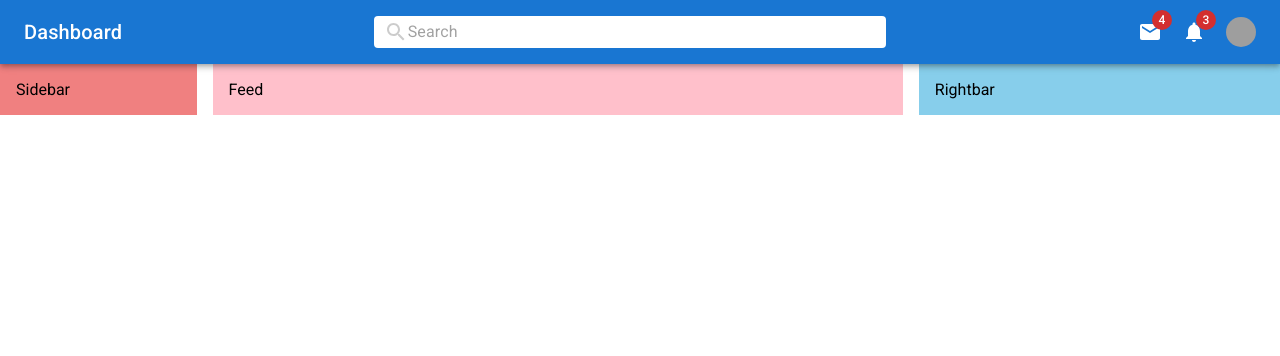
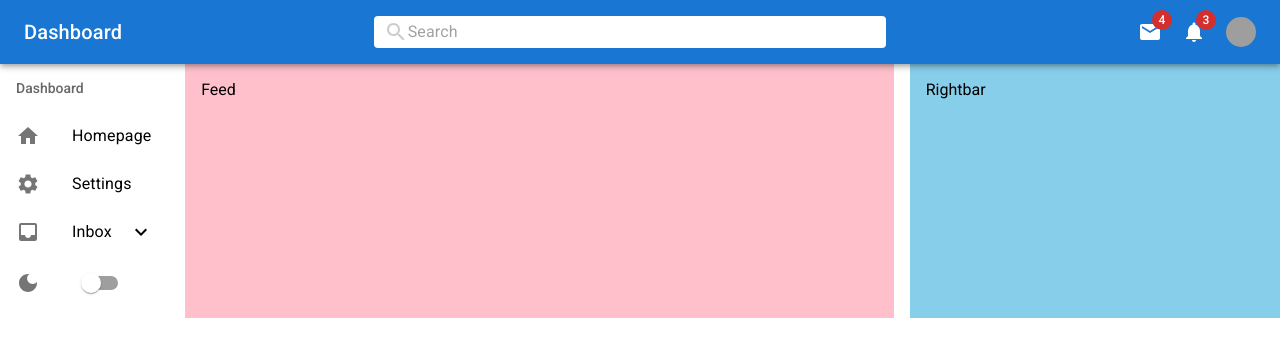
Before and after one commit to voboghure-dev/react-mui-social-site, a React (Create React App) app: page / in a window 1280 px wide. Shown: the top 356 px of the page. Built offline with nearby package versions, Linux system fonts and the light colour scheme; grey boxes are pictures that could not be loaded.

Commit message:
Add sidebar menu
Signed-off-by: Tapan Kumer Das <voboghure.dev@gmail.com>

```diff
--- a/src/components/Sidebar.jsx
+++ b/src/components/Sidebar.jsx
@@ -1,15 +1,94 @@
-import { Box } from '@mui/material';
-import React from 'react';
+import {
+  DarkMode,
+  Drafts,
+  ExpandLess,
+  ExpandMore,
+  Home,
+  Inbox,
+  Send,
+  Settings,
+  StarBorder,
+} from '@mui/icons-material';
+import {
+  Box,
+  Collapse,
+  List,
+  ListItem,
+  ListItemButton,
+  ListItemIcon,
+  ListItemText,
+  ListSubheader,
+  Switch,
+} from '@mui/material';
+import React, { useState } from 'react';
 
 export default function Sidebar() {
+  const [open, setOpen] = useState(false);
+
+  const handleClick = () => {
+    setOpen(!open);
+  };
+
   return (
-    <Box
-      bgcolor='lightcoral'
-      flex={1}
-      p={2}
-      sx={{ display: { xs: 'none', sm: 'block' } }}
-    >
-      Sidebar
+    <Box flex={1} sx={{ display: { xs: 'none', sm: 'block' } }}>
+      <List
+        sx={{ width: '100%', maxWidth: 360, bgcolor: 'background.paper' }}
+        component='nav'
+        aria-labelledby='nested-list-subheader'
+        subheader={
+          <ListSubheader component='div' id='nested-list-subheader'>
+            Dashboard
+          </ListSubheader>
+        }
+      >
+        <ListItem disablePadding>
+          <ListItemButton component='a' href='#home'>
+            <ListItemIcon>
+              <Home />
+            </ListItemIcon>
+            <ListItemText primary='Homepage' />
+          </ListItemButton>
+        </ListItem>
+
+        <ListItem disablePadding>
+          <ListItemButton component='a' href='#simple-list'>
+            <ListItemIcon>
+              <Settings />
+            </ListItemIcon>
+            <ListItemText primary='Settings' />
+          </ListItemButton>
+        </ListItem>
+
+        <ListItem disablePadding>
+          <ListItemButton onClick={handleClick}>
+            <ListItemIcon>
+              <Inbox />
+            </ListItemIcon>
+            <ListItemText primary='Inbox' />
+            {open ? <ExpandLess /> : <ExpandMore />}
+          </ListItemButton>
+        </ListItem>
+
+        <Collapse in={open} timeout='auto' unmountOnExit>
+          <List component='div' disablePadding>
+            <ListItemButton sx={{ pl: 4 }}>
+              <ListItemIcon>
+                <StarBorder />
+              </ListItemIcon>
+              <ListItemText primary='Starred' />
+            </ListItemButton>
+          </List>
+        </Collapse>
+
+        <ListItem disablePadding>
+          <ListItemButton>
+            <ListItemIcon>
+              <DarkMode />
+            </ListItemIcon>
+            <Switch />
+          </ListItemButton>
+        </ListItem>
+      </List>
     </Box>
   );
 }
```
